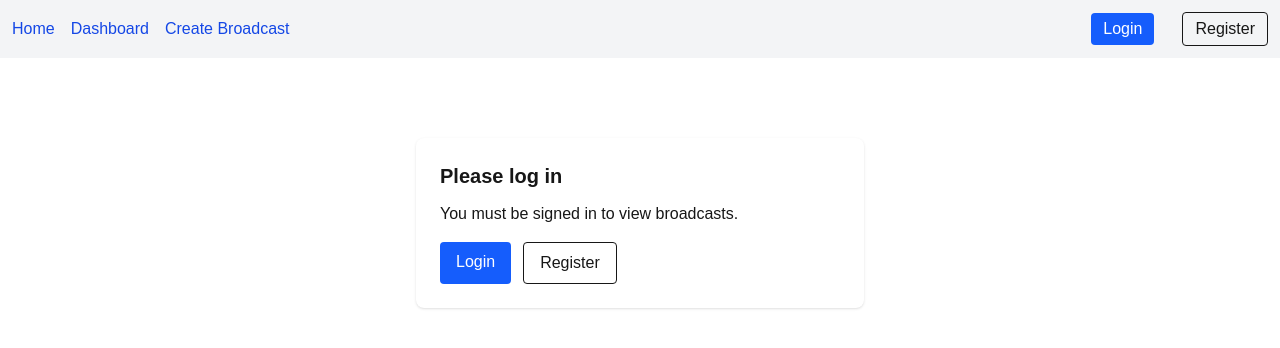
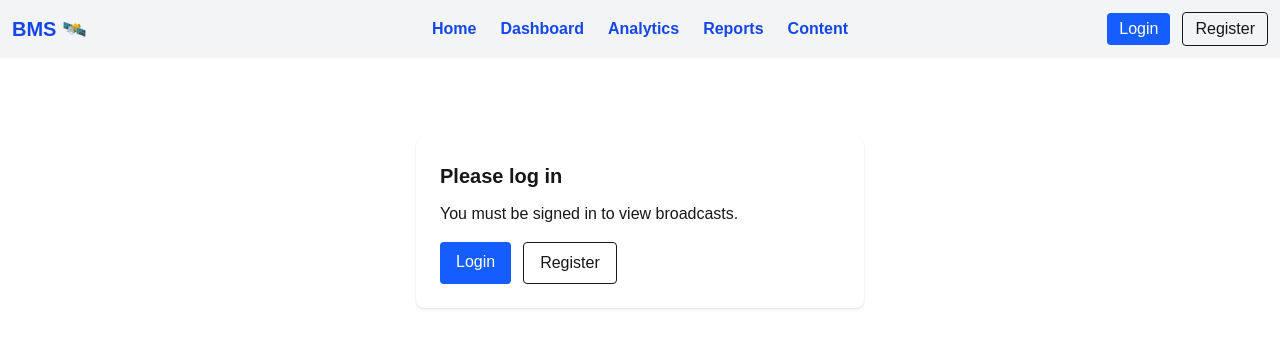
Before and after one commit to jigabarda/BMS-Web, a Next.js app: page / in a window 1280 px wide. Shown: the top 348 px of the page. Built offline with nearby package versions, Linux system fonts and the light colour scheme.

Commit message:
update the position and placement of the logo, navbar, and the account and logout button

```diff
--- a/app/components/Navbar.tsx
+++ b/app/components/Navbar.tsx
@@ -16,27 +16,41 @@ export default function Navbar() {
   };
 
   return (
-    <nav className="bg-gray-100 p-3 flex items-center space-x-4">
+    <nav className="bg-gray-100 p-3 flex items-center relative">
+      {/* LEFT — LOGO */}
+      <div className="mr-6">
+        <Link href="/" className="text-xl font-bold text-blue-700">
+          BMS 🛰️
+        </Link>
+      </div>
+
+      {/* CENTER — NAV LINKS */}
+      <div className="absolute left-1/2 font-semibold -translate-x-1/2 flex space-x-6">
         <Link href="/" className="text-blue-700 hover:underline">
           Home
         </Link>
-
         <Link href="/dashboard" className="text-blue-700 hover:underline">
           Dashboard
         </Link>
+        <Link href="/analytics" className="text-blue-700 hover:underline">
+          Analytics
+        </Link>
+        <Link href="/reports" className="text-blue-700 hover:underline">
+          Reports
+        </Link>
+        <Link href="/content" className="text-blue-700 hover:underline">
+          Content
+        </Link>
+      </div>
 
-      <Link href="/broadcasts/create" className="text-blue-700 hover:underline">
-        Create Broadcast
-      </Link>
-
-      <div className="flex-1" />
-
+      {/* RIGHT — ACCOUNT INFO */}
+      <div className="ml-auto flex items-center space-x-3">
         {user ? (
           <>
             <span className="text-gray-700">Hi, {user.email}</span>
             <button
               onClick={handleLogout}
-            className="ml-3 px-3 py-1 bg-blue-600 text-white rounded hover:bg-blue-700"
+              className="px-3 py-1 bg-blue-600 text-white rounded hover:bg-blue-700"
             >
               Logout
             </button>
@@ -45,19 +59,20 @@ export default function Navbar() {
           <>
             <Link
               href="/login"
-            className="ml-3 px-3 py-1 bg-blue-600 text-white rounded hover:bg-blue-700"
+              className="px-3 py-1 bg-blue-600 text-white rounded hover:bg-blue-700"
             >
               Login
             </Link>
 
             <Link
               href="/register"
-            className="ml-3 px-3 py-1 border rounded hover:bg-gray-100"
+              className="px-3 py-1 border rounded hover:bg-gray-100"
             >
               Register
             </Link>
           </>
         )}
+      </div>
     </nav>
   );
 }
```
Lines whose indentation alone changed are shown as unchanged.
